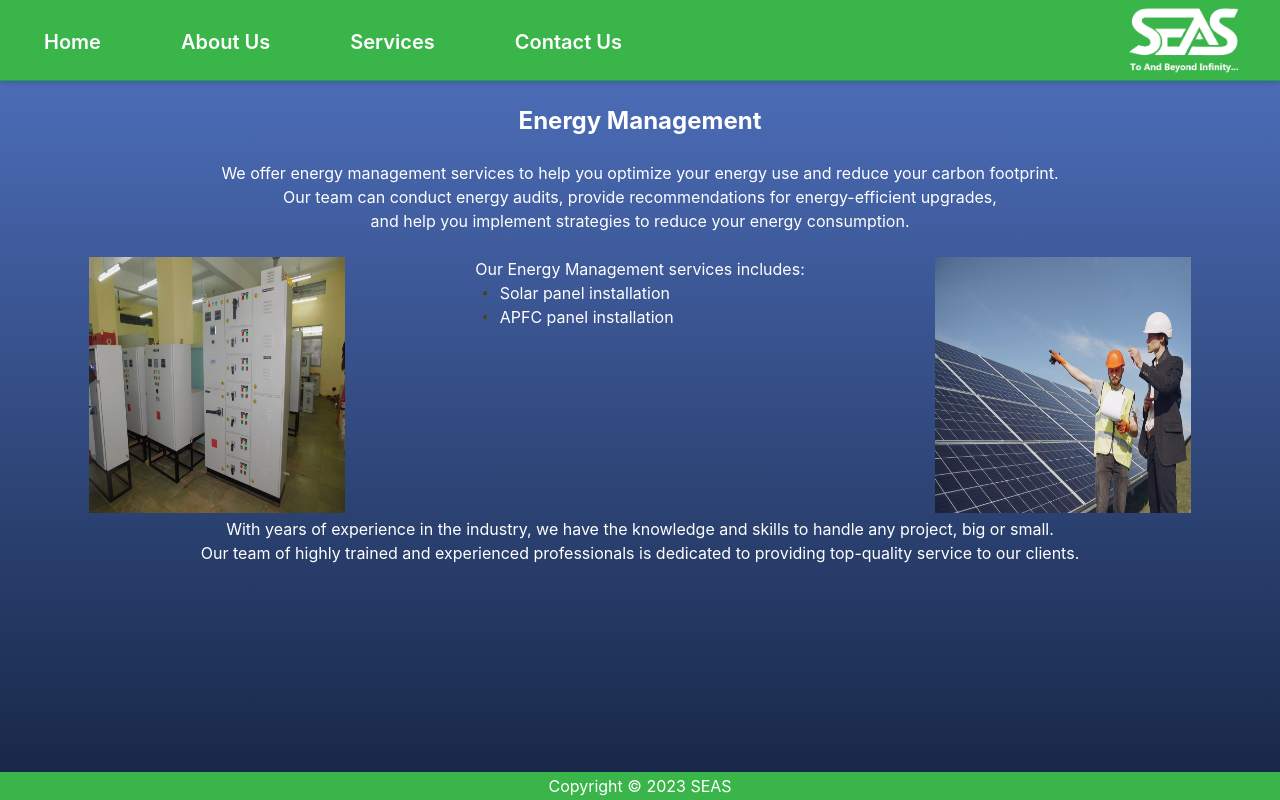
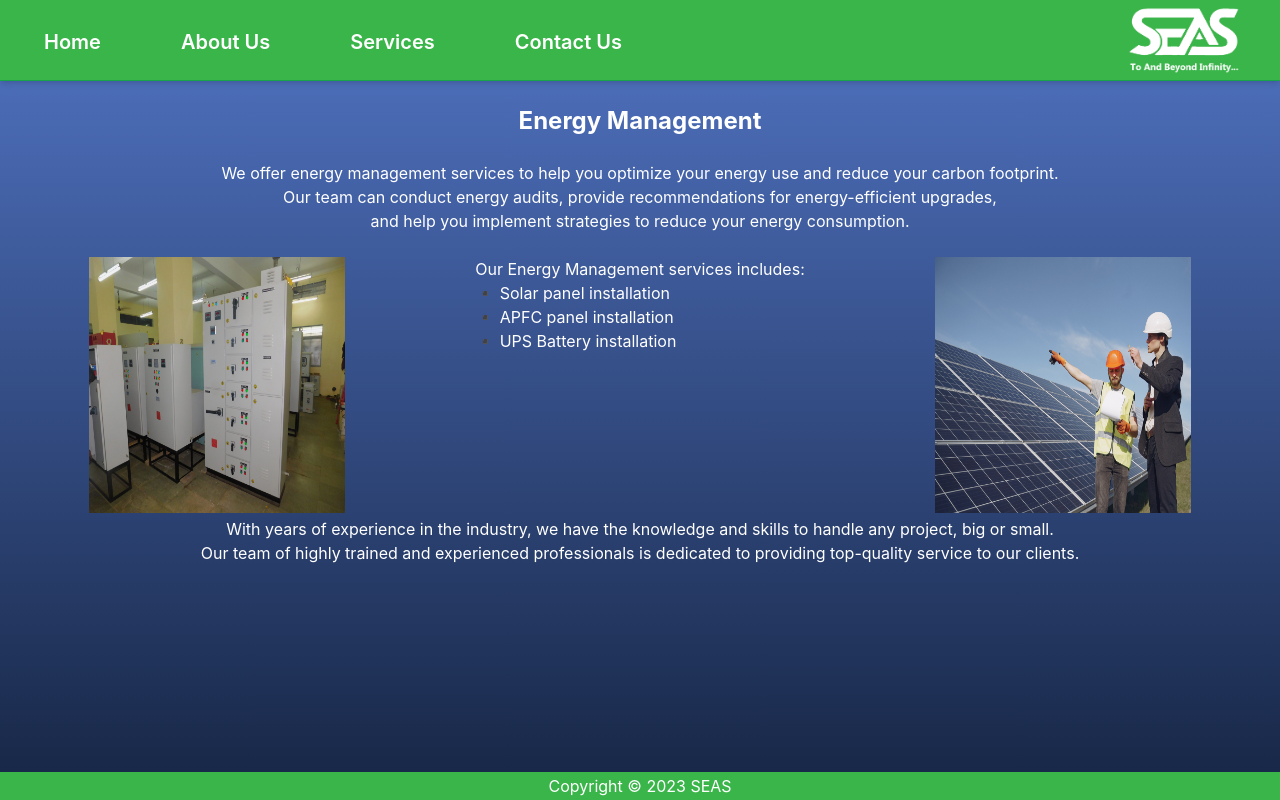
Before and after one commit to webdev-vignesh/SEAS, a React (Create React App) app: page /energy in a window 1280 px wide. Built offline with nearby package versions, Linux system fonts and the light colour scheme.

Commit message:
update content

```diff
--- a/src/components/Energy.js
+++ b/src/components/Energy.js
@@ -26,6 +26,7 @@ function Energy() {
             <h2>Our Energy Management services includes:</h2>
             <p>▪️ Solar panel installation</p>
             <p>▪️ APFC panel installation</p>
+            <p>▪️ UPS Battery installation</p>
           </div>
           <div className="p-4 md:p-0 md:mr-2 lg:mr-6">
             <img src={solarPanel} alt="solar panel" className="md:h-64 md:w-52 lg:w-64"/>
```
